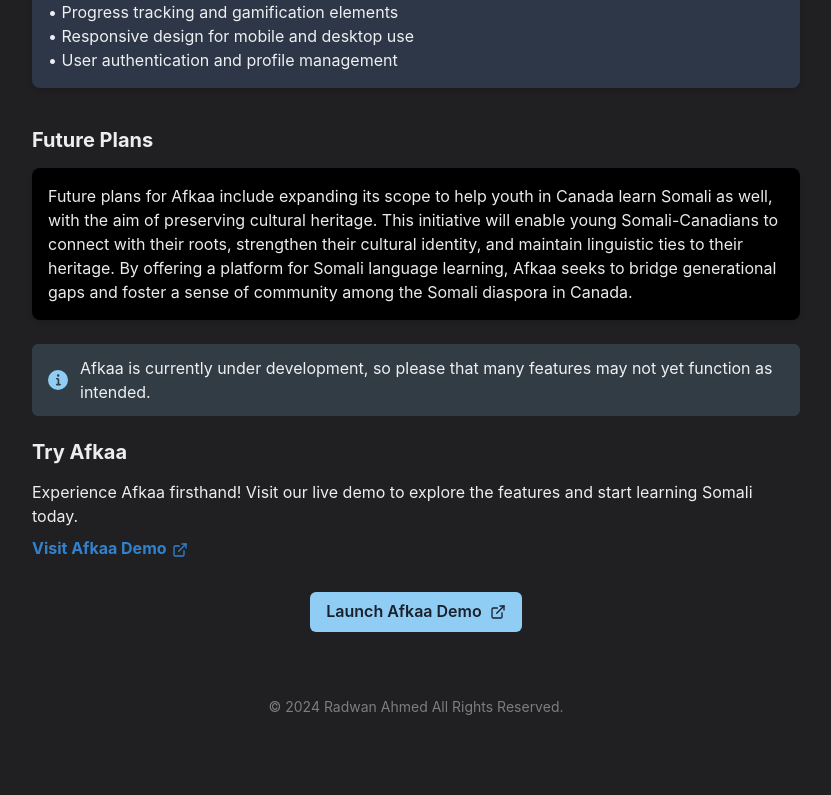
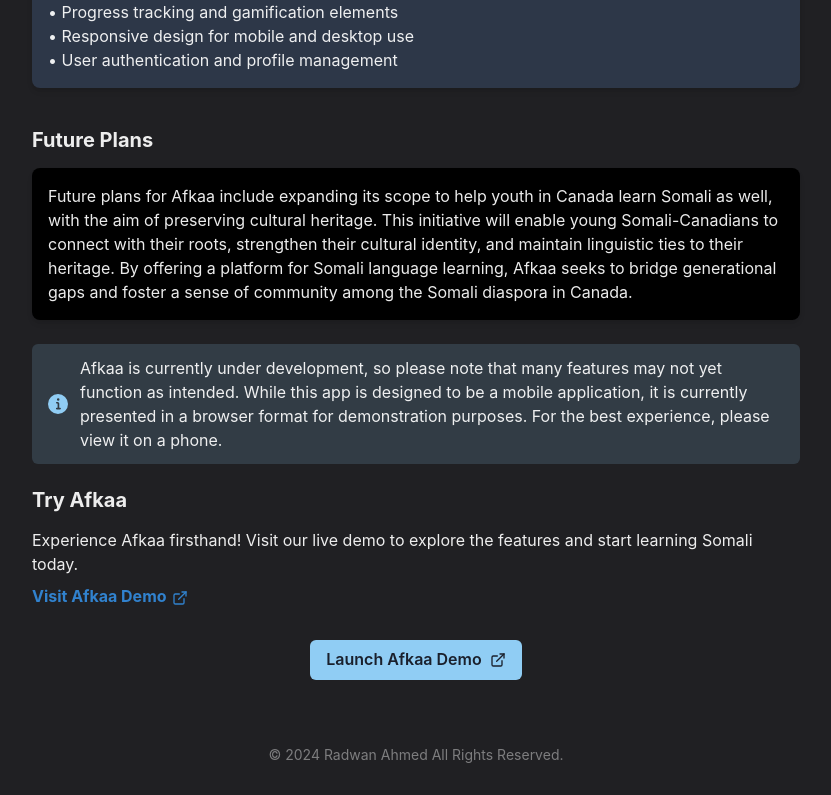
Before and after one commit to cattleherd/portfolio-v2, a Next.js app: page /Afkaa in a window 1280 px wide. Shown: the part 752-1547 px from the top of the page, without its empty margins (224-1055 px from the left). Before the commit the page ends 1499 px from the top, so only its background shows below. Built offline with nearby package versions, Linux system fonts and the light colour scheme.

Commit message:
added more to description of afkaa

```diff
--- a/pages/Afkaa.js
+++ b/pages/Afkaa.js
@@ -109,8 +109,11 @@
       <Alert status="info" variant="subtle" rounded="md">
         <AlertIcon />
         <Text>
-          Afkaa is currently under development, so please that
-          many features may not yet function as intended.
+          Afkaa is currently under development, so please note that many
+          features may not yet function as intended. While this app is designed
+          to be a mobile application, it is currently presented in a browser
+          format for demonstration purposes. For the best experience, please
+          view it on a phone.
         </Text>
       </Alert>
 
```
